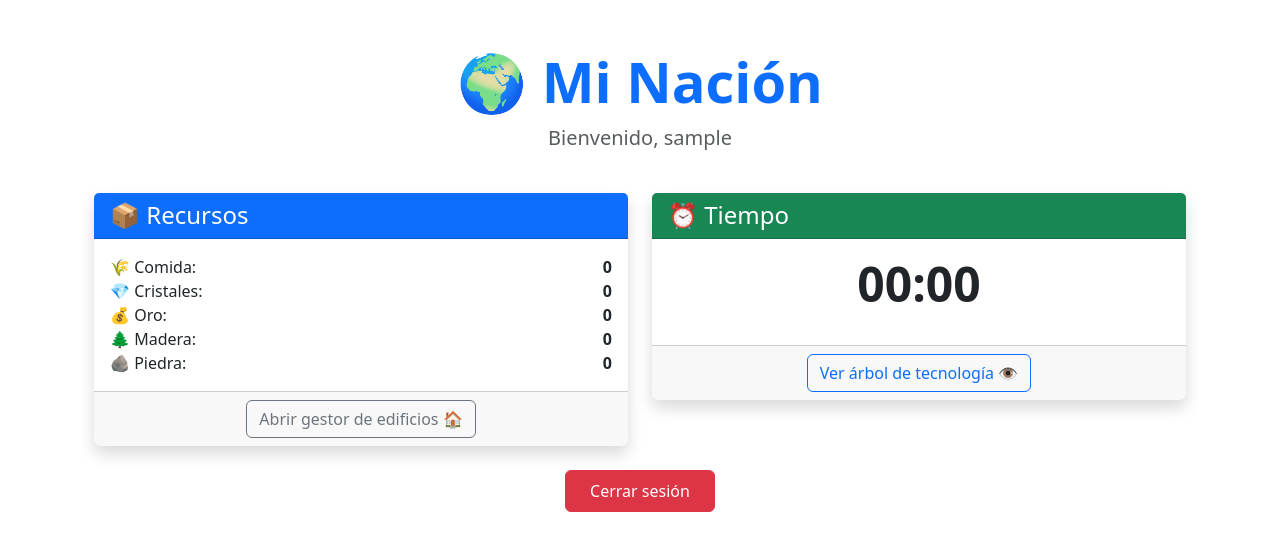
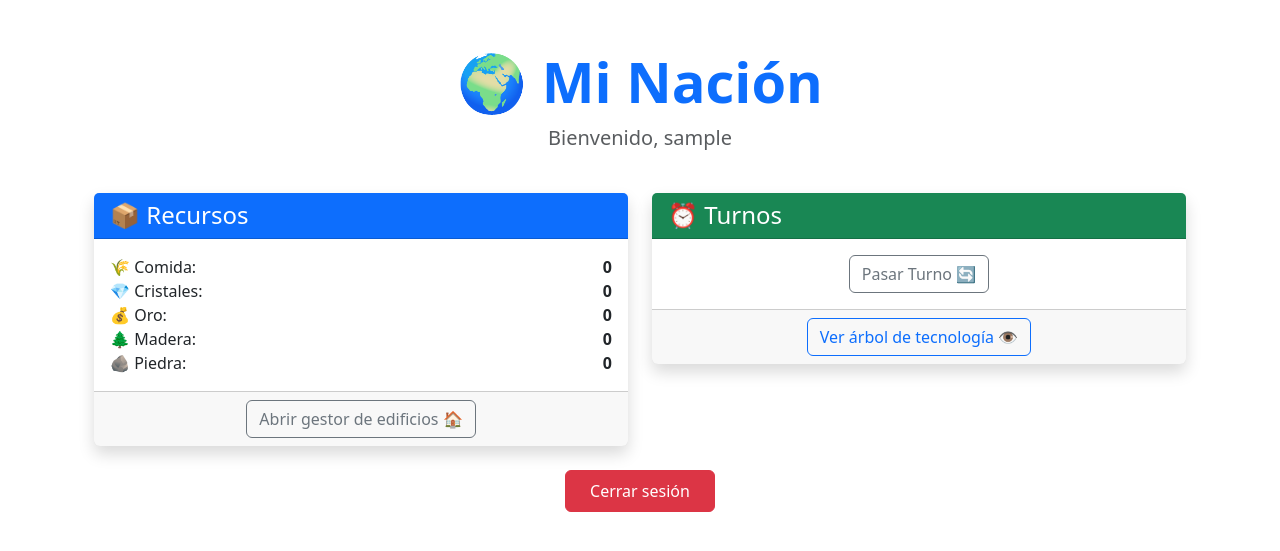
Before and after one commit to fpalaci0s/nations, a Django app: page / in a window 1280 px wide. Shown: the top 551 px of the page. Run offline with Django 4.2, Linux system fonts and the light colour scheme; the visitor is signed in with stand-in values (Sample User, id 1).

Commit message:
creado un botón de pasar turno

```diff
--- a/naciones/templates/index.html
+++ b/naciones/templates/index.html
@@ -45,14 +45,16 @@
                     </div>
                 </div>
 
-                <!-- Tiempo -->
+                <!-- Turnos -->
                 <div class="col-md-6">
                     <div class="card shadow border-0">
                         <div class="card-header bg-success text-white">
-                            <h4 class="mb-0">⏰ Tiempo</h4>
+                            <h4 class="mb-0">⏰ Turnos </h4>
                         </div>
                         <div class="card-body text-center">
-                            <p class="display-5 fw-bold">00:00</p>
+                            <button class="btn btn-outline-secondary">
+                                Pasar Turno 🔄
+                            </button>
                         </div>
                         <div class="card-footer text-center">
                             <button class="btn btn-outline-primary">
```
